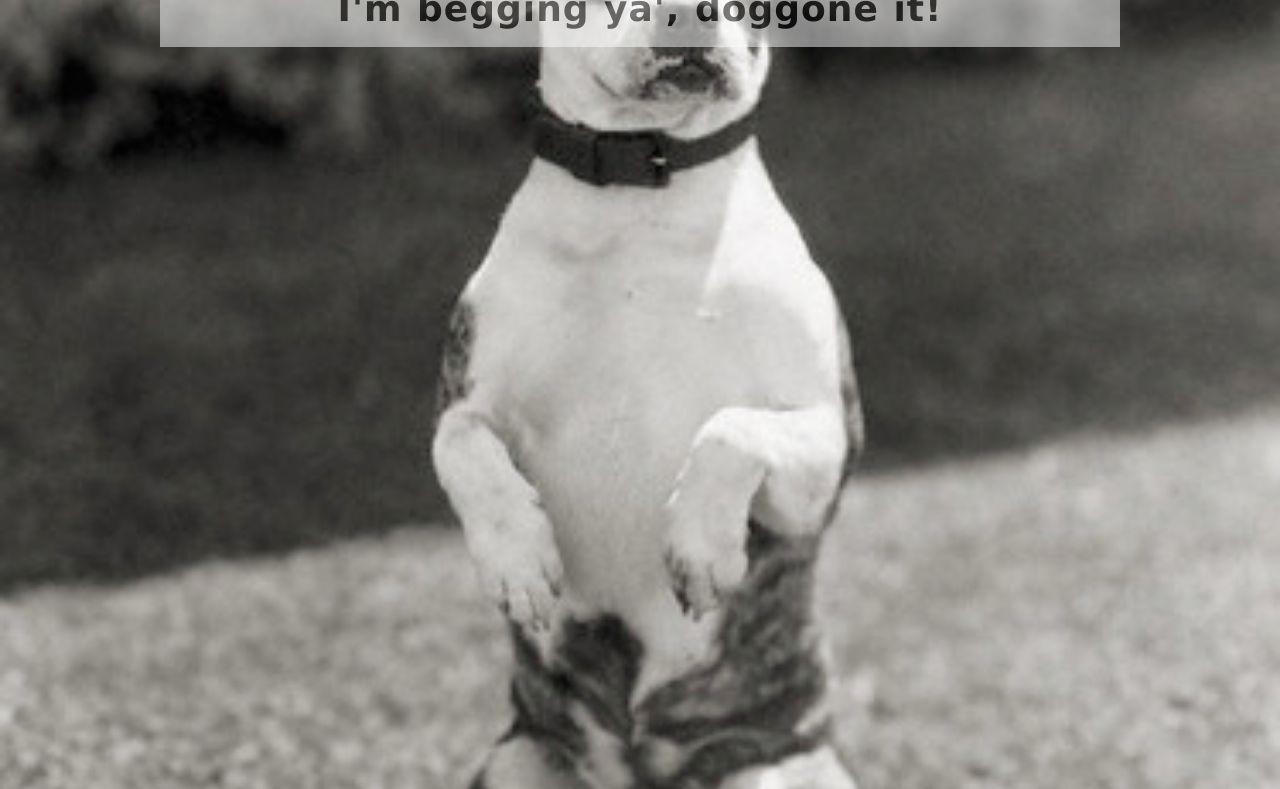
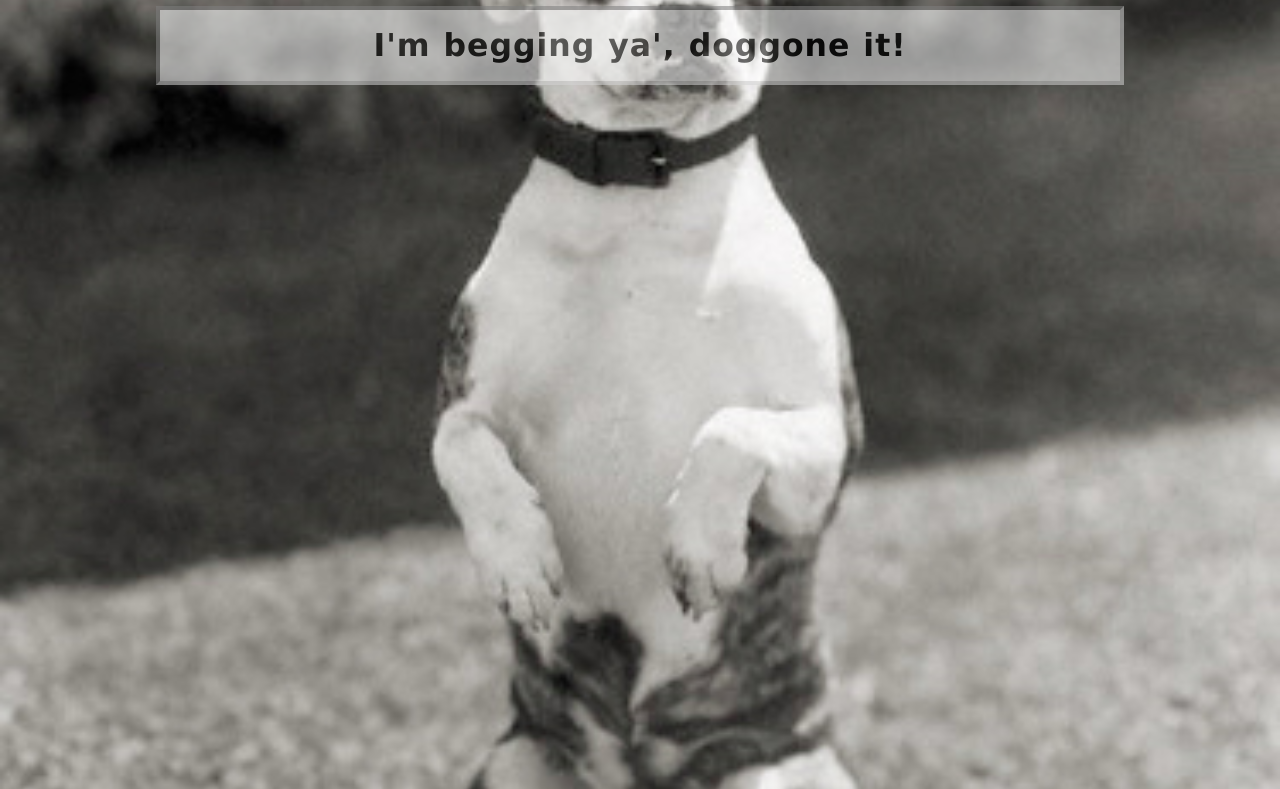
Before and after one commit to KelliOrrela/ShoppingList, a plain HTML site: page index.html in a window 1280 px wide. Shown: the part 340-1129 px from the top of the page. Drawn offline with nearby package versions, Linux system fonts and the light colour scheme; a web font is replaced by a local one.

Commit message:
added reject blanks, revised UI, simplified HTML

```diff
--- a/application.js
+++ b/application.js
@@ -18,10 +18,15 @@ $("#newitem").focus();
 //Add item
 function addItem() {
   var item = document.getElementById("newitem").value;
+  if (item == "" ||  item == " ") {
+    return(false);
+  }
+  else {
   $(".list").append("<li><input type='button' class='checkitem' value='&#x2713;'/>" + item + "<input type='button' class='removeitem' value='&#x2715;'/><span id='sortitems'>&#8597;</span></li>");
   //Reset placeholder text and return focus to input field
   $("#newitem").val("");
   $("#newitem").focus();
+  }
 }
 
 //Strike through item when checked
--- a/index.html
+++ b/index.html
@@ -32,20 +32,11 @@
 			<h2>Type a new item & press <span style = "font-size: 1.25em">&#x21a9;<span></h2>
 		</div>
 
-		<div class="listfields">
+		<input type="text" name="newitem" id="newitem" placeholder="I'm begging ya', doggone it!" autocomplete="off" autofocus />
 
-			<input type="text" name="newitem" id="newitem" placeholder="I'm begging ya', doggone it!" autocomplete="off" autofocus />
-
-			<div class="listcontainer">
-
-				<ul class="list">
-					<li></li>
-				</ul>
-
-			</div>
-
-
-		</div>
+		<ul class="list">
+			<li></li>
+		</ul>
 
 
 
--- a/main.css
+++ b/main.css
@@ -61,12 +61,12 @@ body {
 	background: url("Petey.jpg");
 	background-color: silver;
 	background-position: center top;
-	background-repeat: no-repeat;
+	background-repeat: repeat;
 	background-size: cover;
 	color: black;
 	font-family: 'Kite One', Verdana, sans-serif;
 	font-size: 18px;
-	padding: 2em 0 20em 0;
+	padding: 3em 0 43em 0;
 	text-align: center;
 }
 
@@ -83,6 +83,7 @@ h2 {
 	font-size: 2.75em;
 	font-style: italic;
 	font-weight: bold;
+	word-spacing: 1px;
 }
 
 .apptitle {
@@ -91,25 +92,21 @@ h2 {
 
 .instructions {
 	line-height: 300%;
-	margin-top: 4em;
-}
-
-.listfields {
-	margin: 1.5em auto;
-	width: 100%;
+	margin: 5em 0 1.5em 0;
 }
 
 #newitem {
 	background-color: white;
+	border: 4px inset lightgray;
 	color: black;
 	display: block;
 	font-family: 'Kite One', Verdana, sans-serif;
-	font-size: 2em;
+	font-size: 1.75em;
 	font-weight: bold;
 	letter-spacing: 1px;
 	margin: 0 auto;
-	opacity: .5;
-	padding: .5em 0;
+	opacity: .55;
+	padding: .55em 0;
 	text-align: center;
 	width: 75%;
 	word-spacing: 1px;
@@ -125,18 +122,16 @@ textarea:focus, input:focus {
 	outline: none;
 }
 
-.listcontainer {
-	margin: .25em auto 2.5em auto;
-}
-
 .list {
 	color: black;
-	font-size: 2.25em;
+	font-size: 1.75em;
 	font-weight: bold;
+	line-height: 75%;
+	margin-top: 1.75em;
 }
 
 .list li {
-	padding: .5em 0 .5em 5%;
+	margin: 1.5em 0;
 }
 
 .checkitem,
@@ -151,7 +146,7 @@ textarea:focus, input:focus {
 
 #sortitems {
 	color: silver;
-	cursor: n-resize;
+	cursor: move;
 	left: 20%;
 	position: absolute;
 }
```
